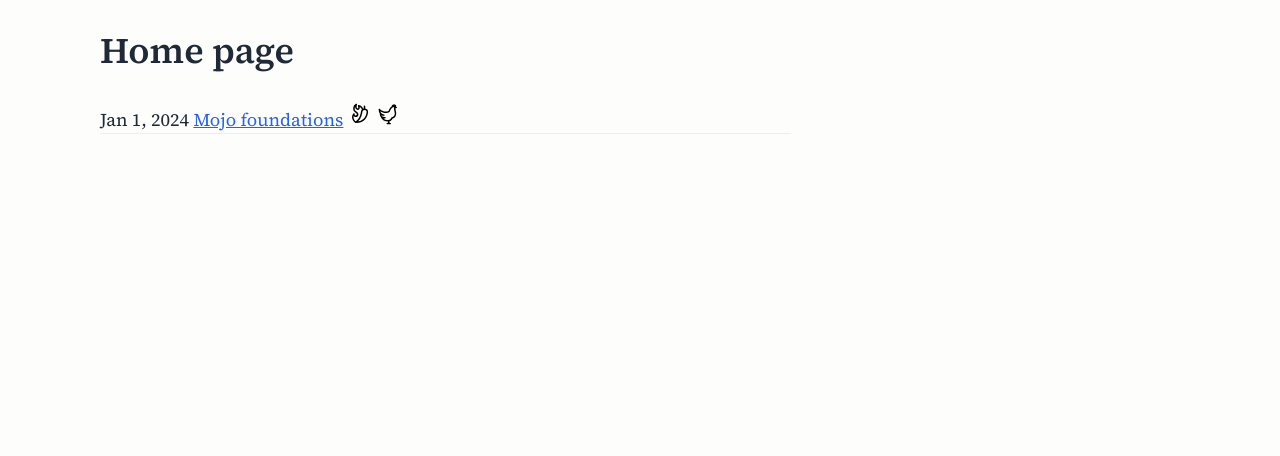
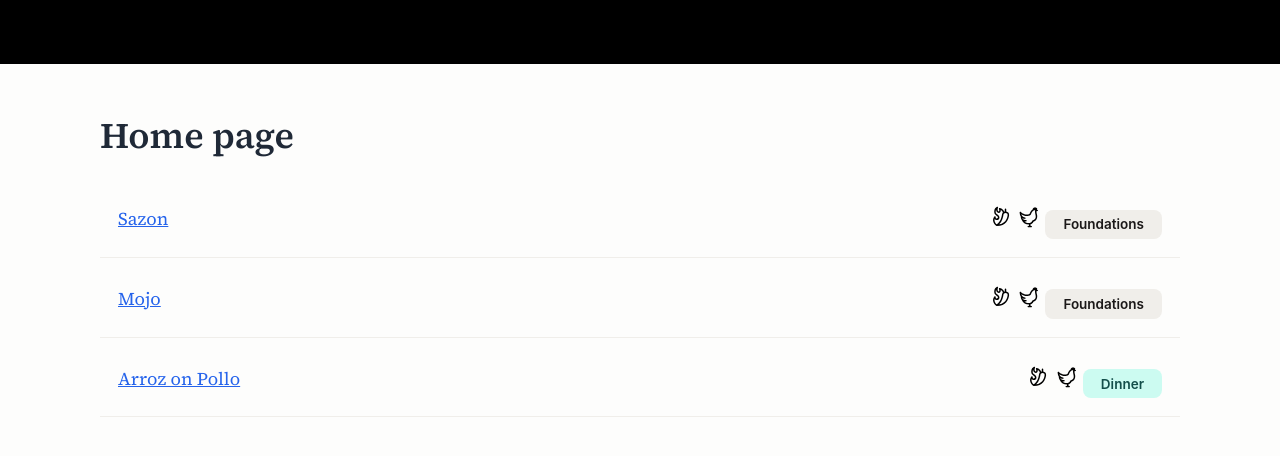
Before and after one commit to eddiemachado/recipes, a Jekyll site: the page built from index.md, in a window 1280 px wide. Shown: the top 456 px of the page. Built offline with Jekyll 4.4.1, drawn with Linux system fonts in a browser that asks for light colours.

Commit message:
cleaned up home page and includes

```diff
--- a/_includes/header.html
+++ b/_includes/header.html
@@ -0,0 +1,5 @@
+<header id="header">
+
+
+
+</header>
--- /dev/null
+++ b/_includes/recipe-list-item.html
@@ -0,0 +1,14 @@
+<li class="recipe-item">
+    <!-- post title -->
+    <a class="post-link" href="{{ post.url | relative_url }}">{{ post.title | escape }}</a>
+    <div class="recipe-meta">
+      <!-- tags -->
+      {% for tag in post.tags %}
+        <a href="/tags/{{ tag }}/" data-tooltip="{{ tag | capitalize }}">
+          {% include {{ tag | prepend: 'icons/' | append: '.svg' }} %}
+        </a>
+      {% endfor %}
+      <!-- category -->
+      <a href="" class="category category-{{ post.category }}">{{ post.category | capitalize }}</a>
+    </div>
+</li>
--- a/_layouts/base.html
+++ b/_layouts/base.html
@@ -9,11 +9,7 @@
 
     <div class="container">
 
-        <main role="main">
-
             {{ content }}
-
-        </main>
 
     </div>
 
--- a/_layouts/home.html
+++ b/_layouts/home.html
@@ -23,32 +23,14 @@ layout: base
     {%- if page.list_title -%}
       <h2 class="post-list-heading">{{ page.list_title }}</h2>
     {%- endif -%}
+
+    <!-- display a list of posts -->
     <ul class="recipe-list">
-      {%- assign date_format = "%b %-d, %Y" -%}
       {%- for post in posts -%}
-      <li class="recipe-item">
-        <span class="post-meta">{{ post.date | date: date_format }}</span>
-          <a class="post-link" href="{{ post.url | relative_url }}">
-            {{ post.title | escape }}
-            {{ post.category | escape }}
-          </a>
-          {% for tag in post.tags %}
-            <a href="/tags/{{ tag }}/" data-toggle="tooltip" data-original-title="{{ tag | capitalize }}">
-              {% include {{ tag | prepend: 'icons/' | append: '.svg' }} %}
-            </a>
-
-          {% endfor %}
-
-
-
-
-
-        {%- if site.show_excerpts -%}
-          {{ post.excerpt }}
-        {%- endif -%}
-      </li>
+        {%- include recipe-list-item.html -%}
       {%- endfor -%}
     </ul>
+    <!-- end post list -->
 
     {% if site.paginate %}
       <div class="pager">
--- a/_layouts/post.html
+++ b/_layouts/post.html
@@ -1,6 +1,10 @@
 ---
 layout: base
 ---
+
+
+
+<main role="main">
 
 <div class="recipe-container">
 
@@ -81,3 +85,5 @@ layout: base
 </aside>
 
 </div>
+
+</main>
--- a/assets/css/foundations.css
+++ b/assets/css/foundations.css
@@ -7,6 +7,7 @@ html{font-size:18px;line-height:1.15;-webkit-text-size-adjust:100%}body{margin:0
 
     /* colors */
     --color-white: #FFFFFF;
+    --color-black: #1f2937;
 
     --color-tan-100: #FDFDFC;
     --color-tan-200: #FBFAF9;
@@ -17,6 +18,7 @@ html{font-size:18px;line-height:1.15;-webkit-text-size-adjust:100%}body{margin:0
     --color-tan-700: #C2BAA8;
     --color-tan-800: #9D9072;
     --color-tan-900: #6C624B;
+    --color-tan-1000: #1B1818;
 
     --color-blue-100: #EFF6FF;
     --color-blue-200: #DBEAFE;
@@ -27,6 +29,7 @@ html{font-size:18px;line-height:1.15;-webkit-text-size-adjust:100%}body{margin:0
     --color-blue-700: #2563EB;
     --color-blue-800: #1D4ED8;
     --color-blue-900: #1E40AF;
+    --color-blue-1000: #1e3a8a;
 
     --color-red-100: #FEF2F2;
     --color-red-200: #FEE2E2;
@@ -37,12 +40,25 @@ html{font-size:18px;line-height:1.15;-webkit-text-size-adjust:100%}body{margin:0
     --color-red-700: #DC2626;
     --color-red-800: #B91C1C;
     --color-red-900: #991B1B;
+    --color-red-1000: #7f1d1d;
+
+    --color-teal-100: #f0fdfa;
+    --color-teal-200: #ccfbf1;
+    --color-teal-300: #99f6e4;
+    --color-teal-400: #5eead4;
+    --color-teal-500: #2dd4bf;
+    --color-teal-600: #14b8a6;
+    --color-teal-700: #0d9488;
+    --color-teal-800: #0f766e;
+    --color-teal-900: #115e59;
+    --color-teal-1000: #134e4a;
 
 
     /* color aliases */
     --color-text-default: #1F2937;
     --color-text-light: #4B5563;
     --color-text-disabled: #9CA3AF;
+    --color-text-red: var(--color-red-1000);
 
     --button-primary-background: var(--color-blue-800);
     --button-primary-text: var(--color-blue-100);
@@ -96,6 +112,7 @@ html{font-size:18px;line-height:1.15;-webkit-text-size-adjust:100%}body{margin:0
     --radius-aside-bubble: 16px;
     --radius-category: 8px;
     --radius-dropdown: 8px;
+    --radius-tooltip: 8px;
 
     /* layers */
     --layer-pop: rgba(149, 157, 165, 0.2) 0px 8px 24px;
@@ -198,6 +215,44 @@ label {
     display: block;
 }
 
+/* tooltips */
+[data-tooltip] {
+    position: relative;
+    cursor: pointer;
+}
+
+[data-tooltip]:before {
+    position: absolute;
+    visibility: hidden;
+    -ms-filter: "progid:DXImageTransform.Microsoft.Alpha(Opacity=0)";
+    filter: progid:DXImageTransform.Microsoft.Alpha(Opacity=0);
+    opacity: 0;
+    transform: translate3d(-50%, -8px, 0);
+    pointer-events: none;
+    bottom: 100%;
+    left: 50%;
+    z-index: 1000;
+    padding: calc(var(--spacing-8)/2) var(--spacing-12);
+    text-align: center;
+    max-width: 160px;
+    background-color: var(--color-black);
+    font-family: var(--font-sans);
+    font-weight: var(--font-weight-bold);
+    color: var(--color-white);
+    content: attr(data-tooltip);
+    font-size: var(--font-size-caption);
+    border-radius: var(--radius-tooltip);
+    transition: opacity var(--motion-speed-01) var(--motion-in), visibility var(--motion-speed-01) var(--motion-in), transform var(--motion-speed-01) var(--motion-in);
+}
+
+/* Show the entire tooltip on hover and focus */
+[data-tooltip]:hover:before,
+[data-tooltip]:focus:before {
+  visibility: visible;
+  -ms-filter: "progid:DXImageTransform.Microsoft.Alpha(Opacity=100)";
+  filter: progid:DXImageTransform.Microsoft.Alpha(Opacity=100);
+  opacity: 1;
+}
 
 
 .btn {
@@ -283,19 +338,19 @@ figcaption {
 
 
 .category {
-    color: var(--color-text-default);
     font-weight: var(--font-weight-bold);
-    font-size: var(--font-size-small);
+    font-size: var(--font-size-caption);
     padding: var(--spacing-4) var(--spacing-16);
-    background-color: var(--color-tan-400);
     text-decoration: none;
     font-family: var(--font-sans);
     border-radius: var(--radius-category);
     transition: var(--motion-speed-02) var(--motion-standard);
 }
 
-.category:hover {
-    text-decoration: none;
-    color: var(--color-text-default);
-    background-color: var(--color-tan-600);
-}
+.category:hover {text-decoration: none;}
+
+.category-foundations {background-color: var(--color-tan-400);color: var(--color-tan-1000);}
+.category-foundations:hover {background-color: var(--color-tan-500);color: var(--color-tan-1000);}
+
+.category-dinner {background-color: var(--color-teal-200);color: var(--color-teal-1000);}
+.category-dinner:hover {background-color: var(--color-teal-300);color: var(--color-teal-1000);}
--- a/assets/css/theme.css
+++ b/assets/css/theme.css
@@ -75,6 +75,8 @@ article p {
 }
 
 .recipe-item {
-
+    display: flex;
+    justify-content: space-between;
+    padding: var(--spacing-16) var(--spacing-16);
     border-bottom: 1px solid var(--color-border-default);
 }
```
Also changed, not shown: _posts/2024-01-01-adobo.md (added, +12 -0 lines), _posts/2024-01-01-sazon.md (added, +12 -0 lines).
